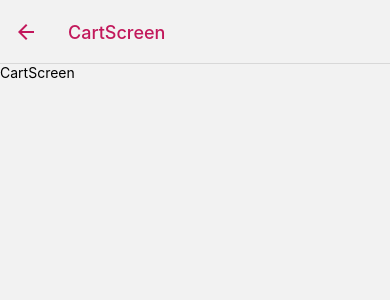
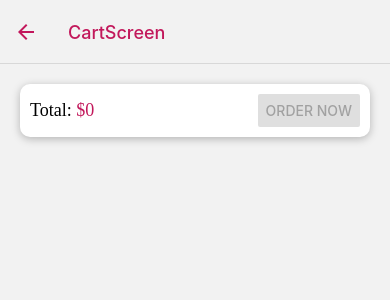
Before and after one commit to Digitalmarket3101p/Shoppin_App, a React Native app: screen /CartScreen in a window 390 px wide. Shown: the top 300 px of the page. Built offline with nearby package versions, Linux system fonts and the light colour scheme.

Commit message:
added changes 28-nov

```diff
--- /dev/null
+++ b/components/shop/CartItem.js
@@ -0,0 +1,61 @@
+import {StyleSheet, Text, TouchableOpacity, View} from 'react-native';
+import React from 'react';
+import Icon from 'react-native-vector-icons/MaterialIcons';
+import Colors from '../../constants/Colors';
+
+const CartItem = (props) => {
+  return (
+    <View style={styles.cartItem}>
+      <Text style={styles.itemdata}>
+        <Text style={styles.quantity}>{props.qunatity}</Text>
+        <Text style={styles.title}>{props.title}</Text>
+      </Text>
+      <View style={styles.itemdata}>
+        <Text style={styles.amount}>{props.amount}</Text>
+        <TouchableOpacity onPress={props.onRemove} style={styles.deleteButton}>
+          <Icon
+            name="delete"
+            size={30}
+            color={Platform.OS === 'android' ? 'white' : Colors.primary}
+          />
+        </TouchableOpacity>
+      </View>
+    </View>
+  );
+};
+
+export default CartItem;
+
+const styles = StyleSheet.create({
+  cartItem: {
+    padding: 10,
+    backgroundColor: 'white',
+    flexDirection: 'row',
+    justifyContent: 'space-between',
+    marginHorizontal: 20,
+  },
+  itemdata: {
+    flexDirection: 'row',
+    alignItems: 'center',
+
+
+  },
+  quantity: {
+    fontFamily: 'OpenSans-Bold',
+    color: Colors.primary,
+    fontSize:18,
+
+
+  },
+  title: {
+    fontFamily: 'OpenSans-Bold',
+    fontSize: 16,
+  },
+  amount: {
+    fontFamily: 'OpenSans-Bold',
+    fontSize: 16,
+  },
+  deleteButton: {
+    marginLeft: 20,
+  },
+});
--- a/navigation/ShopNavigator.js
+++ b/navigation/ShopNavigator.js
@@ -2,7 +2,7 @@ import 'react-native-gesture-handler';
 import React from 'react';
 import { Platform, TouchableOpacity } from 'react-native';
 import { createStackNavigator } from '@react-navigation/stack';
-import { NavigationContainer, useNavigation } from '@react-navigation/native';
+import { useNavigation } from '@react-navigation/native';
 import Icon from 'react-native-vector-icons/MaterialIcons';
 import CartScreen from '../screens/shop/CartScreen';
 import ProductOverviewScreen from '../screens/shop/ProductOverviewScreen';
--- a/package.json
+++ b/package.json
@@ -23,7 +23,8 @@
     "react-native-vector-icons": "^10.0.2",
     "react-navigation-header-buttons": "^11.1.1",
     "react-redux": "^8.1.3",
-    "redux": "^4.2.1"
+    "redux": "^4.2.1",
+    "reselect": "^4.1.8"
   },
   "devDependencies": {
     "@babel/core": "^7.20.0",
--- a/screens/shop/CartScreen.js
+++ b/screens/shop/CartScreen.js
@@ -1,14 +1,90 @@
-import {StyleSheet, Text, View} from 'react-native';
+import {Button, FlatList, StyleSheet, Text, View} from 'react-native';
 import React from 'react';
+import {useDispatch, useSelector} from 'react-redux';
+import Colors from '../../constants/Colors';
+import CartItem from '../../components/shop/CartItem';
+import {createSelector} from 'reselect';
+import * as cartActions from '..//../store/actions/cart';
+const selectCartItems = state => {
+  const transformedCartItems = [];
+  for (const key in state.cart.items) {
+    transformedCartItems.push({
+      productId: key,
+      productTitle: state.cart.items[key].productTitle,
+      productPrice: state.cart.items[key].productPrice,
+      quantity: state.cart.items[key].quantity,
+      sum: state.cart.items[key].sum,
+    });
+  }
+  return transformedCartItems.sort((a, b) =>
+    a.productId > b.productId ? 1 : -1,
+  );
+};
+const cartItemsSelector = createSelector(
+  [selectCartItems],
+  cartItems => cartItems,
+);
 
-const CartScreen = () => {
+const CartScreen = props => {
+  const cartTotalAmount = useSelector(state => state.cart.totalAmount);
+  const cartItems = useSelector(cartItemsSelector);
+  const dispatch = useDispatch();
+
   return (
-    <View>
-      <Text>CartScreen</Text>
+    <View style={styles.screen}>
+      <View style={styles.summary}>
+        <Text style={styles.summaryText}>
+          Total: <Text style={styles.amount}>${cartTotalAmount}</Text>
+        </Text>
+        <Button
+          color={Colors.accent}
+          title="Order Now"
+          disabled={cartItems.length === 0}
+        />
+      </View>
+      <FlatList
+        data={cartItems}
+        keyExtractor={item => item.productId}
+        renderItem={itemData => (
+          <CartItem
+            qunatity={itemData.item.quantity}
+            title={itemData.item.productTitle}
+            amount={itemData.item.sum}
+            onRemove={() => {
+              dispatch(cartActions.removefromcart(itemData.item.productId));
+            }}
+          />
+        )}
+      />
     </View>
   );
 };
 
 export default CartScreen;
 
-const styles = StyleSheet.create({});
+const styles = StyleSheet.create({
+  screen: {
+    margin: 20,
+  },
+  summary: {
+    flexDirection: 'row',
+    alignItems: 'center',
+    justifyContent: 'space-between',
+    marginBottom: 20,
+    padding: 10,
+    shadowColor: 'black',
+    shadowOffset: {width: 0, height: 2},
+    shadowOpacity: 0.26,
+    shadowRadius: 8,
+    elevation: 5,
+    borderRadius: 10,
+    backgroundColor: 'white',
+  },
+  amount: {
+    color: Colors.primary,
+  },
+  summaryText: {
+    fontFamily: 'Bold',
+    fontSize: 18,
+  },
+});
--- a/store/actions/cart.js
+++ b/store/actions/cart.js
@@ -1,6 +1,18 @@
 export const ADD_TO_CART = 'ADD_TO_CART';
+export const REMOVE_FROM_CART = 'REMOVE_FROM_CART';
 
 export const addToCart = product => {
-  console.log('product===>', product);
-  return {type: ADD_TO_CART, discription:product.discription, price:product.price, title:product.title, id:product.id};
+  // console.log('product===>', product);
+  return {
+    type: ADD_TO_CART,
+    discription: product.discription,
+    price: product.price,
+    title: product.title,
+    id: product.id,
+  };
 };
+
+export const removefromcart = productId => {
+  // console.log("remove",productId);
+  return {type: REMOVE_FROM_CART, pid: productId};
+};
--- a/store/reducers/cart.js
+++ b/store/reducers/cart.js
@@ -1,5 +1,5 @@
 import CartItem from '../../models/cart-item';
-import {ADD_TO_CART} from '../actions/cart';
+import {ADD_TO_CART, REMOVE_FROM_CART} from '../actions/cart';
 
 const inititalState = {
   items: {},
@@ -28,6 +28,29 @@ export default (state = inititalState, action) => {
         items: {...state.items, [action.id]: updatedOrNewCartItem},
         totalAmount: state.totalAmount + prodprice,
       };
+    case REMOVE_FROM_CART:
+      const selectedcartitem = state.items[action.pid];
+      // console.log("selected",selectedcartitem);
+      const currentqty = selectedcartitem.quantity;
+      let updatedCartItems;
+      if (currentqty > 1) {
+        //reduce
+        const updatedcartitem = new CartItem(
+          selectedcartitem.quantity - 1,
+          selectedcartitem.productPrice,
+          selectedcartitem.productTitle,
+          selectedcartitem.sum - selectedcartitem.productPrice,
+        );
+        updatedCartItems = {...state.items, [action.pid]: updatedcartitem};
+      } else {
+        updatedCartItems = {...state.items};
+        delete updatedCartItems[action.pid];
+      }
+      return {
+        ...state,
+        items: updatedCartItems,
+        totalAmount: state.totalAmount - selectedcartitem.productPrice,
+      };
     default:
       return state;
   }
```
Also changed, not shown: store/actions/order.js (added), store/reducers/order.js (added), 1 other file (tests, documents, lock files or other folders).
